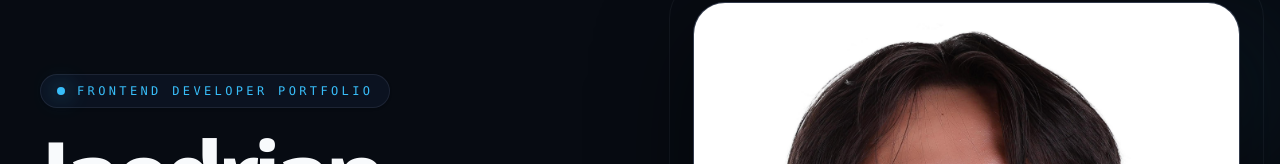
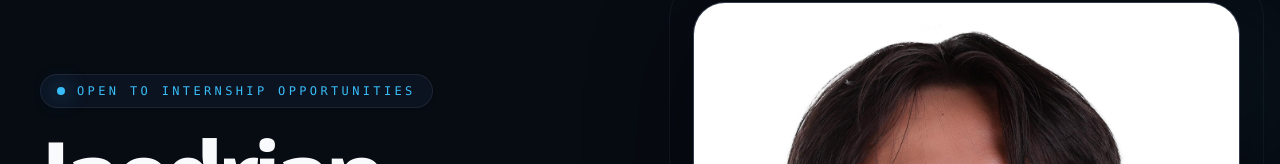
Before and after one commit to SUPERIANO16/Cipriano_Portfolio, a React (Vite) app in the folder portfolio/: page / in a window 1280 px wide. Shown: the part 126-290 px from the top of the page. Built offline with nearby package versions, Linux system fonts and the light colour scheme.

Commit message:
open to internship

```diff
--- a/portfolio/src/App.jsx
+++ b/portfolio/src/App.jsx
@@ -151,7 +151,7 @@ function App() {
               className="mb-5 inline-flex items-center gap-3 rounded-full border border-[var(--border)] bg-[var(--surface)] px-4 py-2 font-mono text-xs uppercase tracking-[0.28em] text-[var(--accent)] shadow-sm"
             >
               <span className="h-2 w-2 rounded-full bg-[var(--accent)] shadow-[0_0_22px_var(--accent)]" />
-              Frontend Developer Portfolio
+              Open to Internship Opportunities
             </motion.p>
 
             <motion.h1
```
